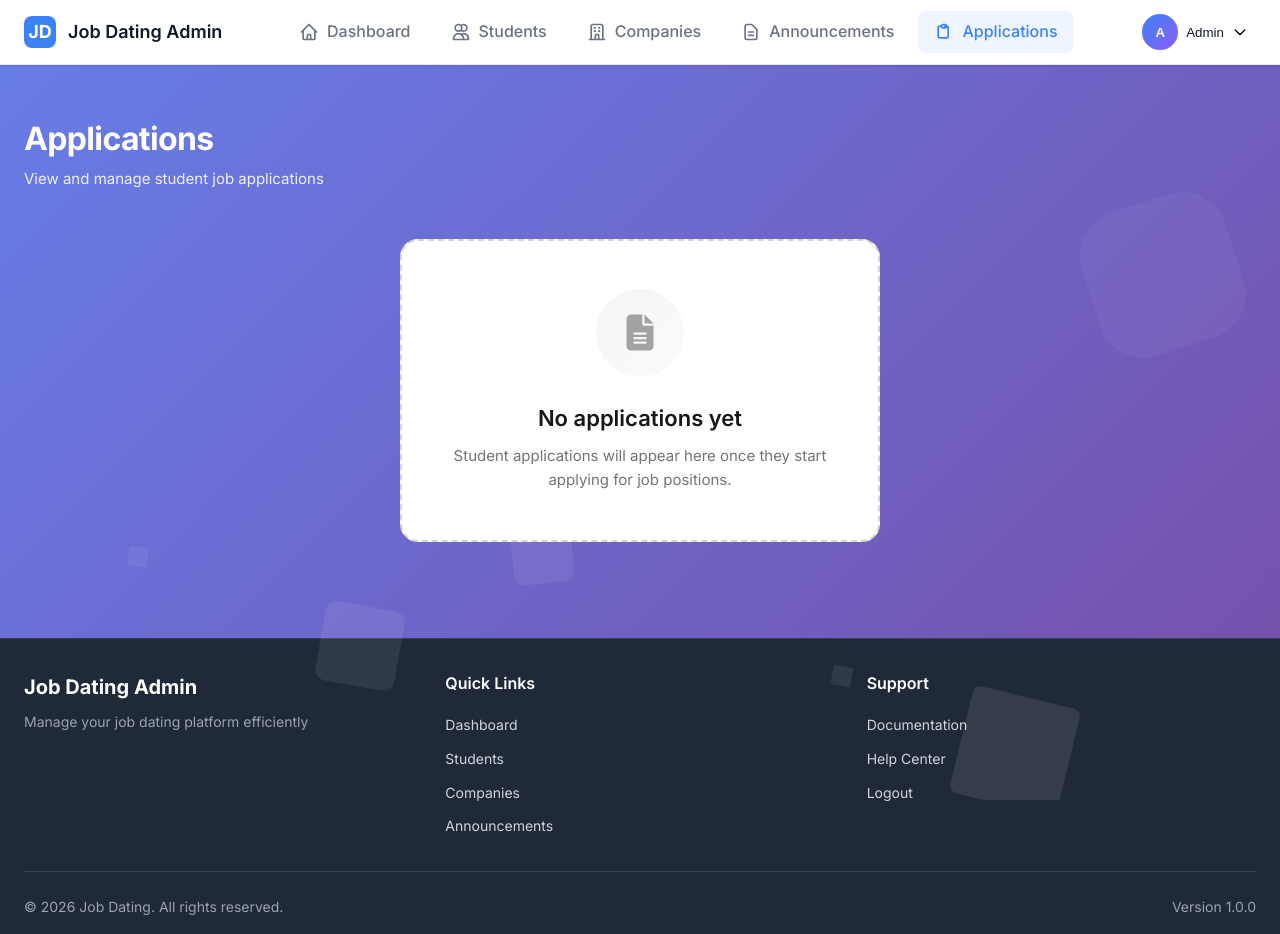
After one commit to Mehdi-133/JobCruchApp, a PHP site: template app/views/back/applications/index.twig in a window 1280 px wide. The commit adds this page. Run offline with PHP 8.4, Linux system fonts and the light colour scheme; the template is opened without the code that fills it, so the values that code supplies are empty; some libraries are stand-ins or nearby versions.

Commit message:
add a new section for application page

```diff
--- /dev/null
+++ b/app/views/back/applications/index.twig
@@ -0,0 +1,418 @@
+<!DOCTYPE html>
+<html lang="en">
+<head>
+    <meta charset="UTF-8">
+    <meta name="viewport" content="width=device-width, initial-scale=1.0">
+    <title>Applications Management - Admin Panel</title>
+    <link rel="stylesheet" href="https://cdnjs.cloudflare.com/ajax/libs/font-awesome/6.4.0/css/all.min.css">
+    <link href="https://fonts.googleapis.com/css2?family=Inter:wght@400;500;600;700&display=swap" rel="stylesheet">
+    <style>
+        :root {
+            --color-primary: #6366F1;
+            --color-primary-hover: #4F46E5;
+            --color-primary-light: #EEF2FF;
+            --color-success: #059669;
+            --color-success-light: #ECFDF5;
+            --color-danger: #DC2626;
+            --color-danger-light: #FEF2F2;
+            --color-warning: #F59E0B;
+            --color-warning-light: #FEF3C7;
+            --color-neutral-50: #FAFAFA;
+            --color-neutral-100: #F5F5F5;
+            --color-neutral-200: #E5E5E5;
+            --color-neutral-300: #D4D4D4;
+            --color-neutral-400: #A3A3A3;
+            --color-neutral-500: #737373;
+            --color-neutral-600: #525252;
+            --color-neutral-700: #404040;
+            --color-neutral-800: #262626;
+            --color-neutral-900: #171717;
+            --spacing-xs: 4px;
+            --spacing-sm: 8px;
+            --spacing-md: 16px;
+            --spacing-lg: 24px;
+            --spacing-xl: 32px;
+            --spacing-2xl: 48px;
+            --radius-sm: 6px;
+            --radius-md: 10px;
+            --radius-lg: 14px;
+            --radius-xl: 18px;
+            --shadow-xs: 0 1px 2px rgba(0, 0, 0, 0.04);
+            --shadow-sm: 0 1px 3px rgba(0, 0, 0, 0.06), 0 1px 2px rgba(0, 0, 0, 0.04);
+            --shadow-md: 0 4px 6px rgba(0, 0, 0, 0.05), 0 2px 4px rgba(0, 0, 0, 0.03);
+            --shadow-lg: 0 10px 15px rgba(0, 0, 0, 0.08), 0 4px 6px rgba(0, 0, 0, 0.04);
+            --shadow-xl: 0 20px 25px rgba(0, 0, 0, 0.12), 0 10px 10px rgba(0, 0, 0, 0.04);
+            --transition-fast: 150ms cubic-bezier(0.4, 0, 0.2, 1);
+            --transition-base: 200ms cubic-bezier(0.4, 0, 0.2, 1);
+            --transition-smooth: 300ms cubic-bezier(0.4, 0, 0.2, 1);
+        }
+
+        * {
+            margin: 0;
+            padding: 0;
+            box-sizing: border-box;
+        }
+
+        body {
+            font-family: 'Inter', -apple-system, BlinkMacSystemFont, 'Segoe UI', sans-serif;
+            background: linear-gradient(135deg, #667eea 0%, #764ba2 100%);
+            color: var(--color-neutral-900);
+            line-height: 1.6;
+            -webkit-font-smoothing: antialiased;
+            -moz-osx-font-smoothing: grayscale;
+            min-height: 100vh;
+            overflow-x: hidden;
+        }
+
+        .bg-animation {
+            position: fixed;
+            top: 0;
+            left: 0;
+            width: 100%;
+            height: 100%;
+            overflow: hidden;
+            z-index: 0;
+        }
+
+        .bg-animation span {
+            position: absolute;
+            display: block;
+            width: 20px;
+            height: 20px;
+            background: rgba(255, 255, 255, 0.1);
+            animation: move 25s linear infinite;
+            bottom: -150px;
+        }
+
+        .bg-animation span:nth-child(1) { left: 25%; width: 80px; height: 80px; animation-delay: 0s; }
+        .bg-animation span:nth-child(2) { left: 10%; width: 20px; height: 20px; animation-delay: 2s; animation-duration: 12s; }
+        .bg-animation span:nth-child(3) { left: 70%; width: 20px; height: 20px; animation-delay: 4s; }
+        .bg-animation span:nth-child(4) { left: 40%; width: 60px; height: 60px; animation-delay: 0s; animation-duration: 18s; }
+        .bg-animation span:nth-child(5) { left: 65%; width: 20px; height: 20px; animation-delay: 0s; }
+        .bg-animation span:nth-child(6) { left: 75%; width: 110px; height: 110px; animation-delay: 3s; }
+        .bg-animation span:nth-child(7) { left: 35%; width: 150px; height: 150px; animation-delay: 7s; }
+        .bg-animation span:nth-child(8) { left: 50%; width: 25px; height: 25px; animation-delay: 15s; animation-duration: 45s; }
+        .bg-animation span:nth-child(9) { left: 20%; width: 15px; height: 15px; animation-delay: 2s; animation-duration: 35s; }
+        .bg-animation span:nth-child(10) { left: 85%; width: 150px; height: 150px; animation-delay: 0s; animation-duration: 11s; }
+
+        @keyframes move {
+            0% { transform: translateY(0) rotate(0deg); opacity: 1; border-radius: 0; }
+            100% { transform: translateY(-1000px) rotate(720deg); opacity: 0; border-radius: 50%; }
+        }
+
+        .page-container {
+            max-width: 1440px;
+            margin: 0 auto;
+            padding: var(--spacing-2xl) var(--spacing-lg);
+            position: relative;
+            z-index: 1;
+        }
+
+        .page-header {
+            margin-bottom: var(--spacing-xl);
+        }
+
+        .header-content {
+            display: flex;
+            justify-content: space-between;
+            align-items: flex-start;
+            gap: var(--spacing-lg);
+        }
+
+        .header-title-group {
+            flex: 1;
+        }
+
+        .page-title {
+            font-size: 32px;
+            font-weight: 700;
+            letter-spacing: -0.02em;
+            color: white;
+            margin-bottom: var(--spacing-xs);
+        }
+
+        .page-subtitle {
+            font-size: 15px;
+            color: rgba(255, 255, 255, 0.9);
+            font-weight: 400;
+            line-height: 1.5;
+        }
+
+        .table-container {
+            background: white;
+            border-radius: var(--radius-lg);
+            overflow: hidden;
+            box-shadow: var(--shadow-lg);
+            border: 1px solid var(--color-neutral-200);
+        }
+
+        .table-header {
+            padding: var(--spacing-lg);
+            background: linear-gradient(135deg, #F8F9FC 0%, #FAFBFF 100%);
+            border-bottom: 1px solid var(--color-neutral-200);
+        }
+
+        .table-title {
+            font-size: 18px;
+            font-weight: 600;
+            color: var(--color-neutral-900);
+            display: flex;
+            align-items: center;
+            gap: var(--spacing-sm);
+        }
+
+        .table-title i {
+            color: var(--color-primary);
+        }
+
+        .applications-table {
+            width: 100%;
+            border-collapse: collapse;
+        }
+
+        .applications-table th {
+            background: var(--color-neutral-50);
+            padding: var(--spacing-md) var(--spacing-lg);
+            text-align: left;
+            font-weight: 600;
+            font-size: 13px;
+            color: var(--color-neutral-700);
+            text-transform: uppercase;
+            letter-spacing: 0.05em;
+            border-bottom: 1px solid var(--color-neutral-200);
+        }
+
+        .applications-table td {
+            padding: var(--spacing-md) var(--spacing-lg);
+            border-bottom: 1px solid var(--color-neutral-100);
+            font-size: 14px;
+            color: var(--color-neutral-600);
+        }
+
+        .applications-table tr:hover {
+            background: var(--color-neutral-50);
+        }
+
+        .student-info {
+            display: flex;
+            align-items: center;
+            gap: var(--spacing-sm);
+        }
+
+        .student-avatar {
+            width: 36px;
+            height: 36px;
+            background: linear-gradient(135deg, var(--color-primary) 0%, #8B5CF6 100%);
+            border-radius: 50%;
+            display: flex;
+            align-items: center;
+            justify-content: center;
+            color: white;
+            font-weight: 600;
+            font-size: 14px;
+        }
+
+        .student-details h4 {
+            font-weight: 600;
+            color: var(--color-neutral-900);
+            margin-bottom: 2px;
+        }
+
+        .student-details p {
+            font-size: 12px;
+            color: var(--color-neutral-500);
+        }
+
+        .status-badge {
+            display: inline-flex;
+            align-items: center;
+            padding: 4px 8px;
+            border-radius: var(--radius-sm);
+            font-size: 12px;
+            font-weight: 600;
+            text-transform: uppercase;
+            letter-spacing: 0.05em;
+        }
+
+        .status-pending {
+            background: var(--color-warning-light);
+            color: var(--color-warning);
+        }
+
+        .status-accepted {
+            background: var(--color-success-light);
+            color: var(--color-success);
+        }
+
+        .status-rejected {
+            background: var(--color-danger-light);
+            color: var(--color-danger);
+        }
+
+        .job-info {
+            font-weight: 500;
+            color: var(--color-neutral-900);
+        }
+
+        .company-name {
+            font-size: 12px;
+            color: var(--color-neutral-500);
+            margin-top: 2px;
+        }
+
+        .date-info {
+            color: var(--color-neutral-600);
+            font-size: 13px;
+        }
+
+        .empty-state {
+            background: white;
+            border: 2px dashed var(--color-neutral-300);
+            border-radius: var(--radius-xl);
+            padding: var(--spacing-2xl) var(--spacing-xl);
+            text-align: center;
+            max-width: 480px;
+            margin: var(--spacing-2xl) auto;
+        }
+
+        .empty-state-icon {
+            width: 88px;
+            height: 88px;
+            margin: 0 auto var(--spacing-lg);
+            background: linear-gradient(135deg, var(--color-neutral-100) 0%, var(--color-neutral-50) 100%);
+            border-radius: 50%;
+            display: flex;
+            align-items: center;
+            justify-content: center;
+            color: var(--color-neutral-400);
+            font-size: 36px;
+        }
+
+        .empty-state h2 {
+            font-size: 22px;
+            font-weight: 600;
+            color: var(--color-neutral-900);
+            margin-bottom: var(--spacing-sm);
+        }
+
+        .empty-state p {
+            font-size: 15px;
+            color: var(--color-neutral-500);
+            line-height: 1.6;
+        }
+
+        @media (max-width: 768px) {
+            .page-container {
+                padding: var(--spacing-lg) var(--spacing-md);
+            }
+
+            .page-title {
+                font-size: 26px;
+            }
+
+            .applications-table {
+                font-size: 12px;
+            }
+
+            .applications-table th,
+            .applications-table td {
+                padding: var(--spacing-sm);
+            }
+        }
+    </style>
+</head>
+<body>
+<div class="bg-animation">
+    <span></span>
+    <span></span>
+    <span></span>
+    <span></span>
+    <span></span>
+    <span></span>
+    <span></span>
+    <span></span>
+    <span></span>
+    <span></span>
+</div>
+
+{% include 'back/assets/nav.twig' with {'current_page': 'applications'} %}
+
+<div class="page-container">
+    <header class="page-header">
+        <div class="header-content">
+            <div class="header-title-group">
+                <h1 class="page-title">Applications</h1>
+                <p class="page-subtitle">View and manage student job applications</p>
+            </div>
+        </div>
+    </header>
+
+    {% if applications and applications|length > 0 %}
+        <div class="table-container">
+            <div class="table-header">
+                <h2 class="table-title">
+                    <i class="fas fa-file-alt"></i>
+                    Student Applications
+                </h2>
+            </div>
+
+            <table class="applications-table">
+                <thead>
+                    <tr>
+                        <th>Student</th>
+                        <th>Job Position</th>
+                        <th>Company</th>
+                        <th>Applied Date</th>
+                        <th>Status</th>
+                        <th>Speciality</th>
+                        <th>Promo</th>
+                    </tr>
+                </thead>
+                <tbody>
+                    {% for application in applications %}
+                        <tr>
+                            <td>
+                                <div class="student-info">
+                                    <div class="student-avatar">
+                                        {{ application.student_name|first|upper }}
+                                    </div>
+                                    <div class="student-details">
+                                        <h4>{{ application.student_name }}</h4>
+                                        <p>{{ application.student_email }}</p>
+                                    </div>
+                                </div>
+                            </td>
+                            <td>
+                                <div class="job-info">{{ application.job_title }}</div>
+                                <div class="company-name">{{ application.contract_type }}</div>
+                            </td>
+                            <td>{{ application.company_name }}</td>
+                            <td>
+                                <div class="date-info">{{ application.applied_at|date('M d, Y') }}</div>
+                            </td>
+                            <td>
+                                <span class="status-badge status-{{ application.status|lower }}">
+                                    {{ application.status }}
+                                </span>
+                            </td>
+                            <td>{{ application.speciality ?? 'N/A' }}</td>
+                            <td>{{ application.promo ?? 'N/A' }}</td>
+                        </tr>
+                    {% endfor %}
+                </tbody>
+            </table>
+        </div>
+    {% else %}
+        <div class="empty-state">
+            <div class="empty-state-icon">
+                <i class="fas fa-file-alt"></i>
+            </div>
+            <h2>No applications yet</h2>
+            <p>Student applications will appear here once they start applying for job positions.</p>
+        </div>
+    {% endif %}
+</div>
+
+{% include 'back/assets/footer.twig' %}
+</body>
+</html>
--- a/app/views/back/assets/nav.twig
+++ b/app/views/back/assets/nav.twig
@@ -42,6 +42,14 @@
                             <path stroke-linecap="round" stroke-linejoin="round" stroke-width="2" d="M9 12h6m-6 4h6m2 5H7a2 2 0 01-2-2V5a2 2 0 012-2h5.586a1 1 0 01.707.293l5.414 5.414a1 1 0 01.293.707V19a2 2 0 01-2 2z"></path>
                         </svg>
                         Announcements
+                    </a>
+                </li>
+                <li class="nav-item">
+                    <a href="/admin/applications" class="nav-link {{ (current_page ?? '') == 'applications' ? 'active' : '' }}">
+                        <svg class="nav-icon" fill="none" stroke="currentColor" viewBox="0 0 24 24">
+                            <path stroke-linecap="round" stroke-linejoin="round" stroke-width="2" d="M9 5H7a2 2 0 00-2 2v10a2 2 0 002 2h8a2 2 0 002-2V7a2 2 0 00-2-2h-2M9 5a2 2 0 002 2h2a2 2 0 002-2M9 5a2 2 0 012-2h2a2 2 0 012 2"></path>
+                        </svg>
+                        Applications
                     </a>
                 </li>
             </ul>
--- a/public/index.php
+++ b/public/index.php
@@ -80,4 +80,7 @@ $router->post('admin/announcements/delete/{id}', [AnnouncementController::class,
 
 $router->post('admin/announcements/toggle/{id}', [AnnouncementController::class, 'toggleStatus']);
 
+// Application routes
+$router->get('admin/applications', [\App\controllers\back\ApplicationController::class, 'index']);
+
 $router->dispatch();
```
Also changed, not shown: app/controllers/back/ApplicationController.php (added, +22 -0 lines).
